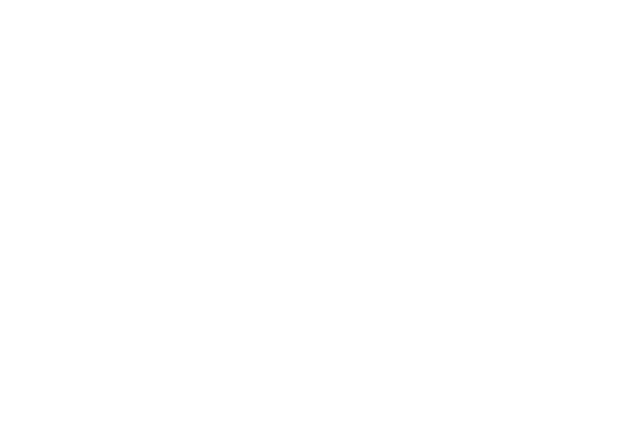
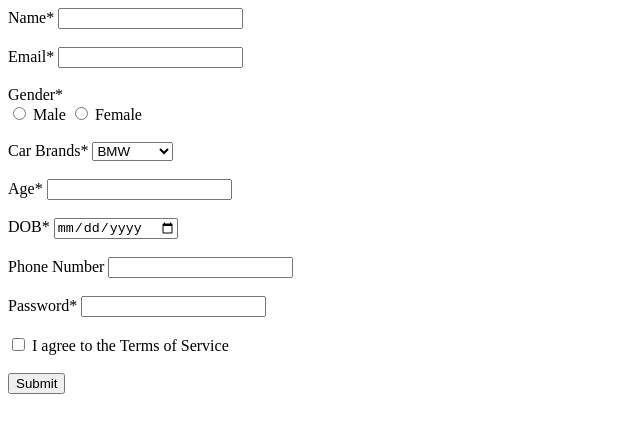
Before and after one commit to acciojob/signup-form-car-jhans1-cs, a website: page main.html in a window 1280 px wide. Shown: the whole page, without its empty margins (0-640 px from the left). Drawn offline with Linux system fonts and the light colour scheme.

Commit message:
created a submission

```diff
--- a/main.html
+++ b/main.html
@@ -10,7 +10,43 @@
 	<!-- the entire body must be written by student -->
     <script type="text/javascript" src="./script.js">
 </script>
+<form method="post">
+    <label for="name">Name*</label>
+    <input type="text" id="name" name="name" required><br><br>
 
+    <label for="email">Email*</label>
+    <input type="email" id="email" name="email" required><br><br>
+
+    <label for="gender">Gender*</label><br>
+    <input type="radio" id="gender_m" name="gender" value="male" required>
+    <label for="gender_m">Male</label>
+    <input type="radio" id="gender_f" name="gender" value="female" required>
+    <label for="gender_f">Female</label><br><br>
+
+    <label for="cars">Car Brands*</label>
+    <select id="cars" name="cars" required>
+      <option value="BMW">BMW</option>
+      <option value="Audi">Audi</option>
+      <option value="Mercedes">Mercedes</option>
+    </select><br><br>
+
+    <label for="age">Age*</label>
+    <input type="number" id="age" name="age" required><br><br>
+
+    <label for="dob">DOB*</label>
+    <input type="date" id="dob" name="dob" required><br><br>
+
+    <label for="tel">Phone Number</label>
+    <input type="tel" id="tel" name="tel"><br><br>
+
+    <label for="password">Password*</label>
+    <input type="password" id="password" name="password" required><br><br>
+
+    <input type="checkbox" id="tos" name="tos" required>
+    <label for="tos">I agree to the Terms of Service</label><br><br>
+
+    <button type="submit">Submit</button>
+  </form>
 </body>
 
 </html>
```
